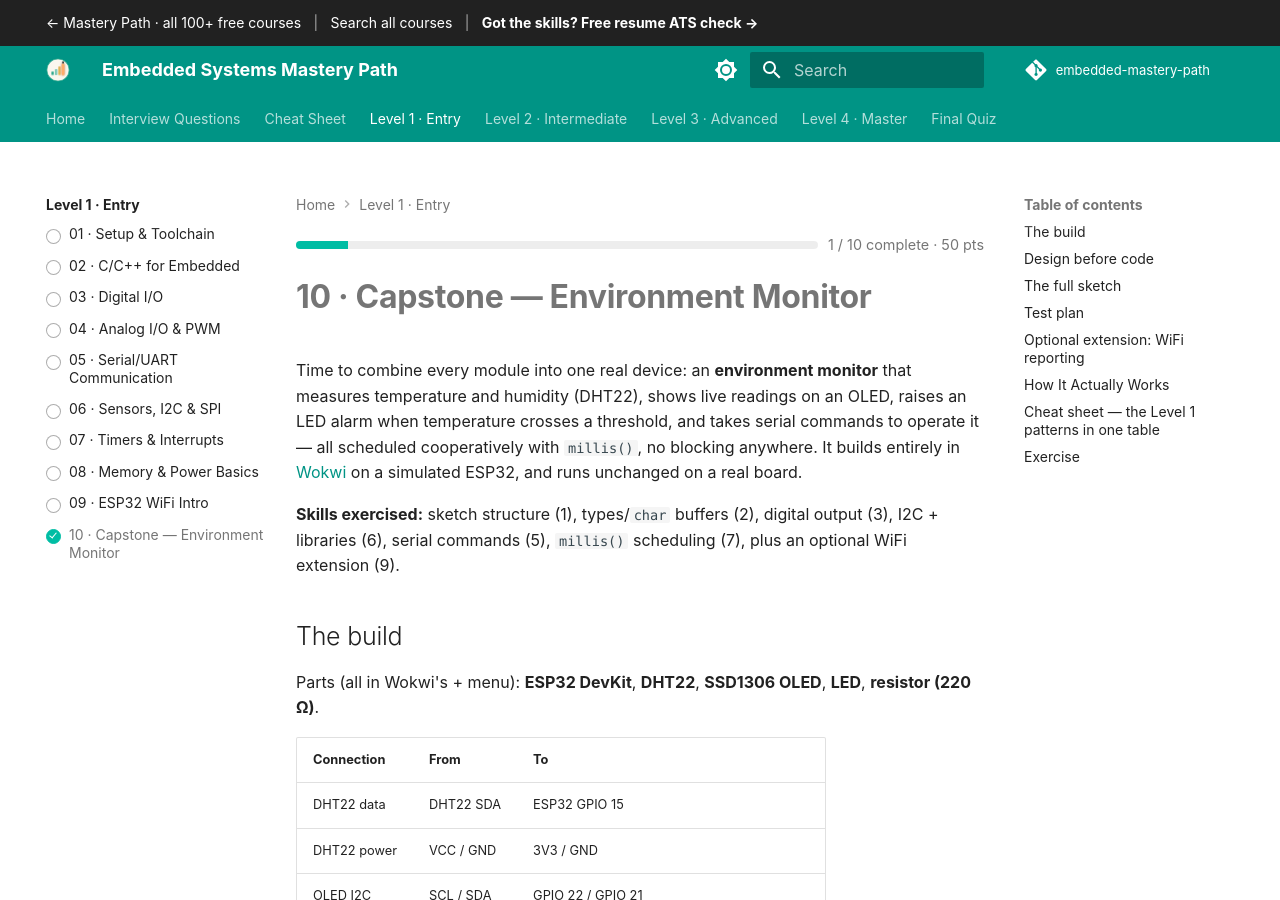
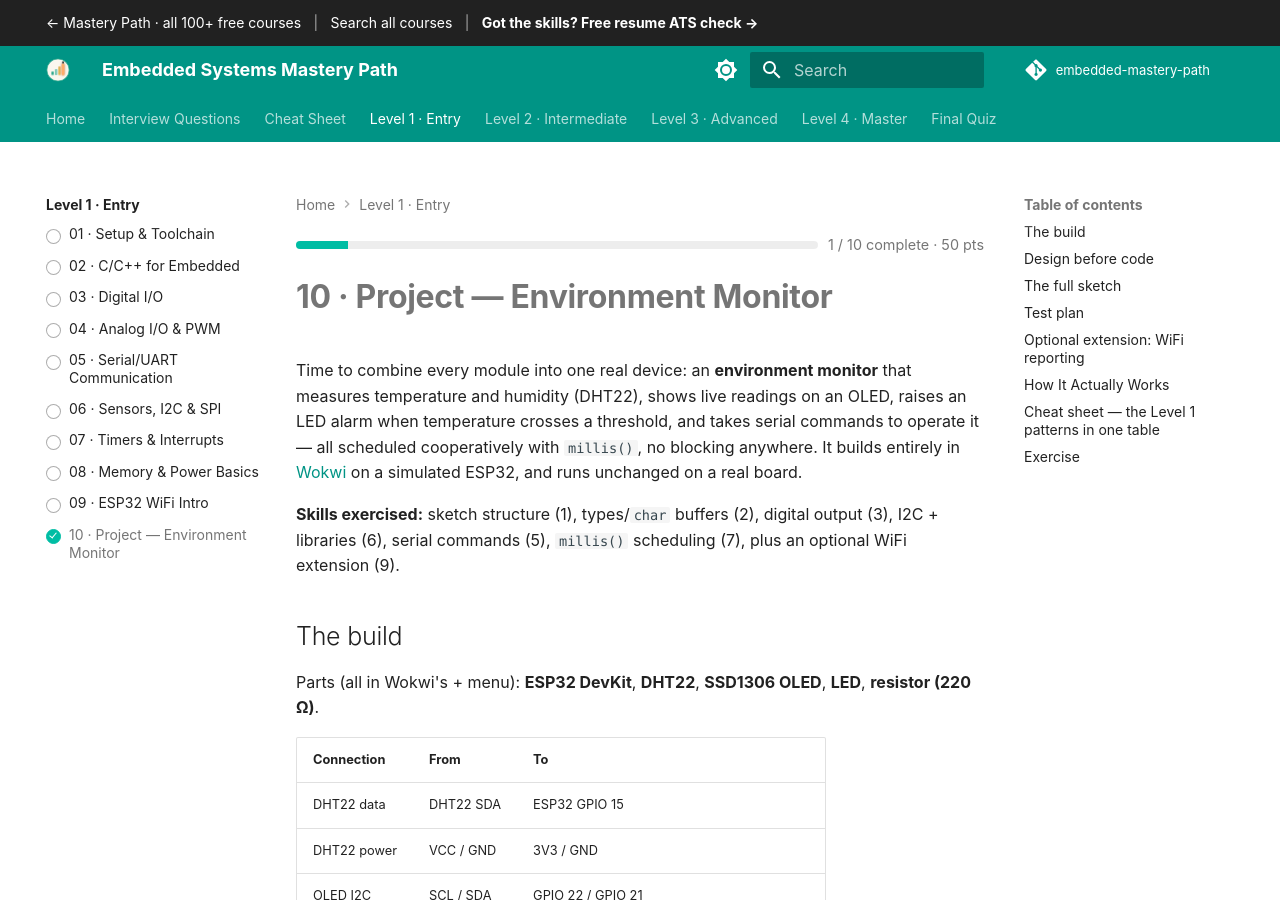
Before and after one commit to SIGILIPELLI/embedded-mastery-path, an MkDocs documentation site: the page built from docs/level-1/10-capstone-project.md, in a window 1280 px wide and 900 px high. Built offline with MkDocs 1.6.1 and Material for MkDocs 9.7.7, drawn with Linux system fonts in a browser that asks for light colours; comment, search, counter and statistics services are not loaded.

Commit message:
Level-end build pages are titled Project; Capstone is reserved for the Level 4 course capstone
Co-Authored-By: Claude Sonnet 5.5 <noreply@anthropic.com>

```diff
--- a/docs/level-1/10-capstone-project.md
+++ b/docs/level-1/10-capstone-project.md
@@ -2,7 +2,7 @@
 description: "Capstone — Environment Monitor — Time to combine every module into one real device: an environment monitor that measures temperature and humidity (DHT22)…"
 ---
 
-# 10 · Capstone — Environment Monitor
+# 10 · Project — Environment Monitor
 
 Time to combine every module into one real device: an **environment
 monitor** that measures temperature and humidity (DHT22), shows live
--- a/mkdocs.yml
+++ b/mkdocs.yml
@@ -94,7 +94,7 @@ nav:
       - "07 · Timers & Interrupts": level-1/07-timers-interrupts.md
       - "08 · Memory & Power Basics": level-1/08-memory-power.md
       - "09 · ESP32 WiFi Intro": level-1/09-esp32-wifi.md
-      - "10 · Capstone — Environment Monitor": level-1/10-capstone-project.md
+      - "10 · Project — Environment Monitor": level-1/10-capstone-project.md
   - "Level 2 · Intermediate":
       - Overview: level-2/index.md
       - "FreeRTOS Tasks & Queues": level-2/01-freertos-tasks-queues.md
```
